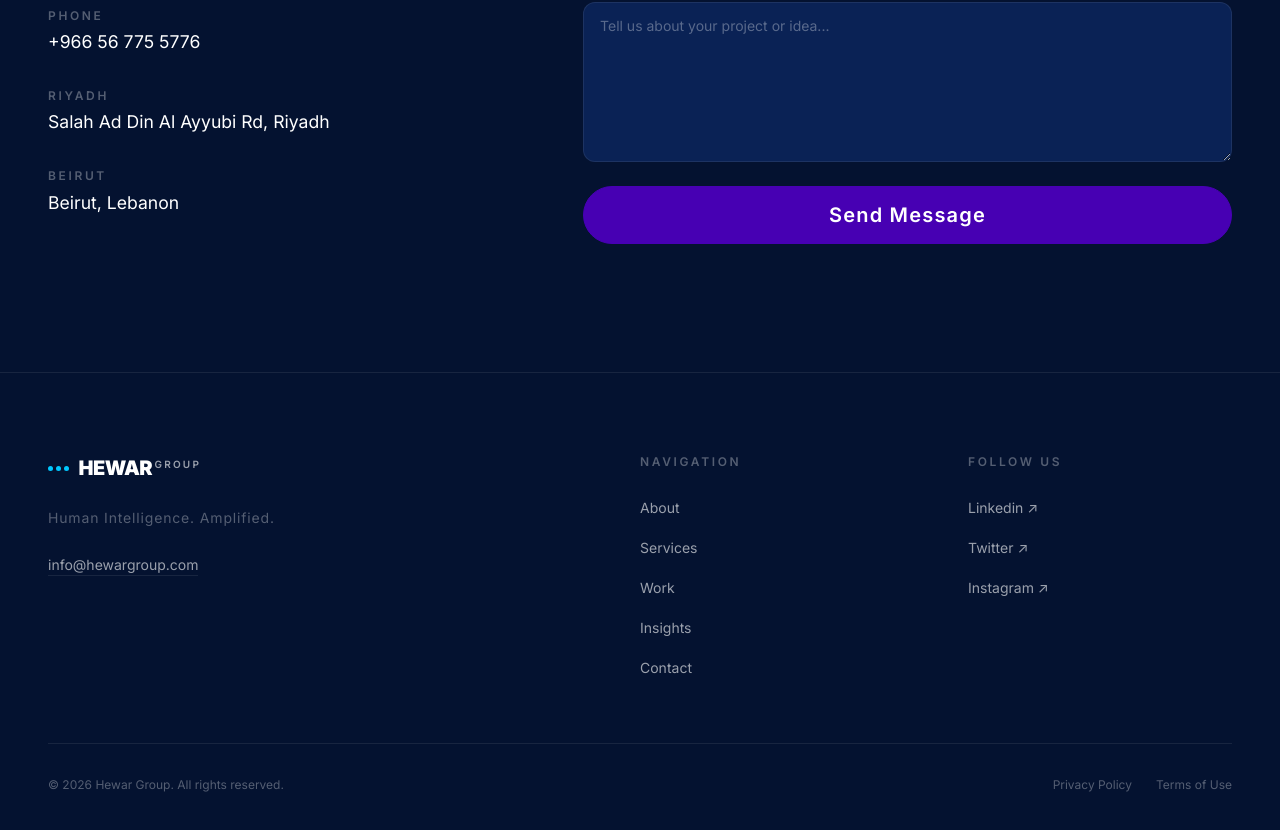
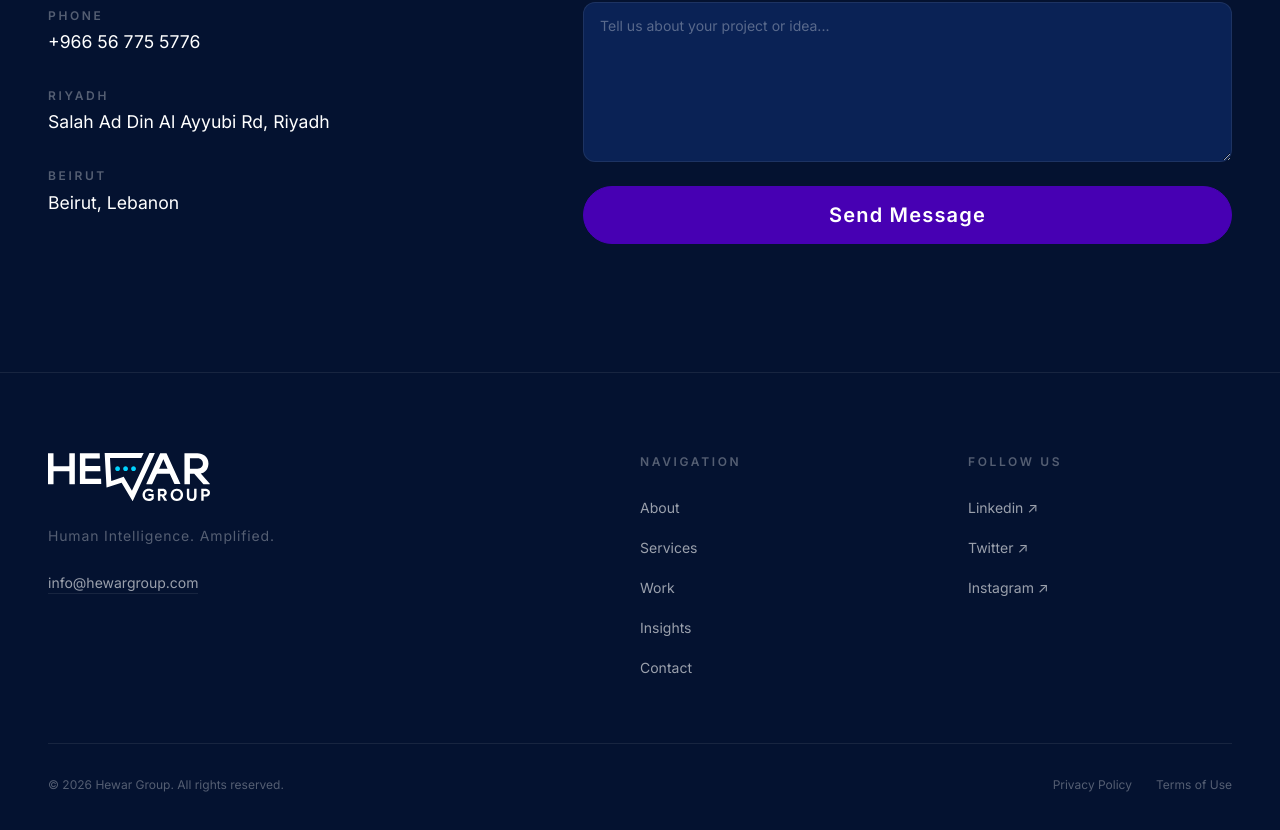
Before and after one commit to chassislb/hewar-website, a React (Vite) app: page /hewar-website/contact in a window 1280 px wide. Shown: the part 903-1733 px from the top of the page. Built offline with nearby package versions, Linux system fonts and the light colour scheme.

Commit message:
Update Footer.jsx

```diff
--- a/src/components/layout/Footer/Footer.jsx
+++ b/src/components/layout/Footer/Footer.jsx
@@ -21,12 +21,12 @@ const Footer = () => {
               onMouseEnter={() => setCursor('hover')}
               onMouseLeave={resetCursor}
             >
-              <span className={styles.logoDots}>
-                <span /><span /><span />
-              </span>
-              <span className={styles.logoText}>
-                HEWAR<span className={styles.logoSub}>GROUP</span>
-              </span>
+              <img
+                src={`${import.meta.env.BASE_URL}hewar-logo-white.svg`}
+                alt="HEWAR Group"
+                className={styles.logoImg}
+                height="48"
+              />
             </Link>
             <p className={styles.tagline}>{SITE_TAGLINE}</p>
             <a
```
